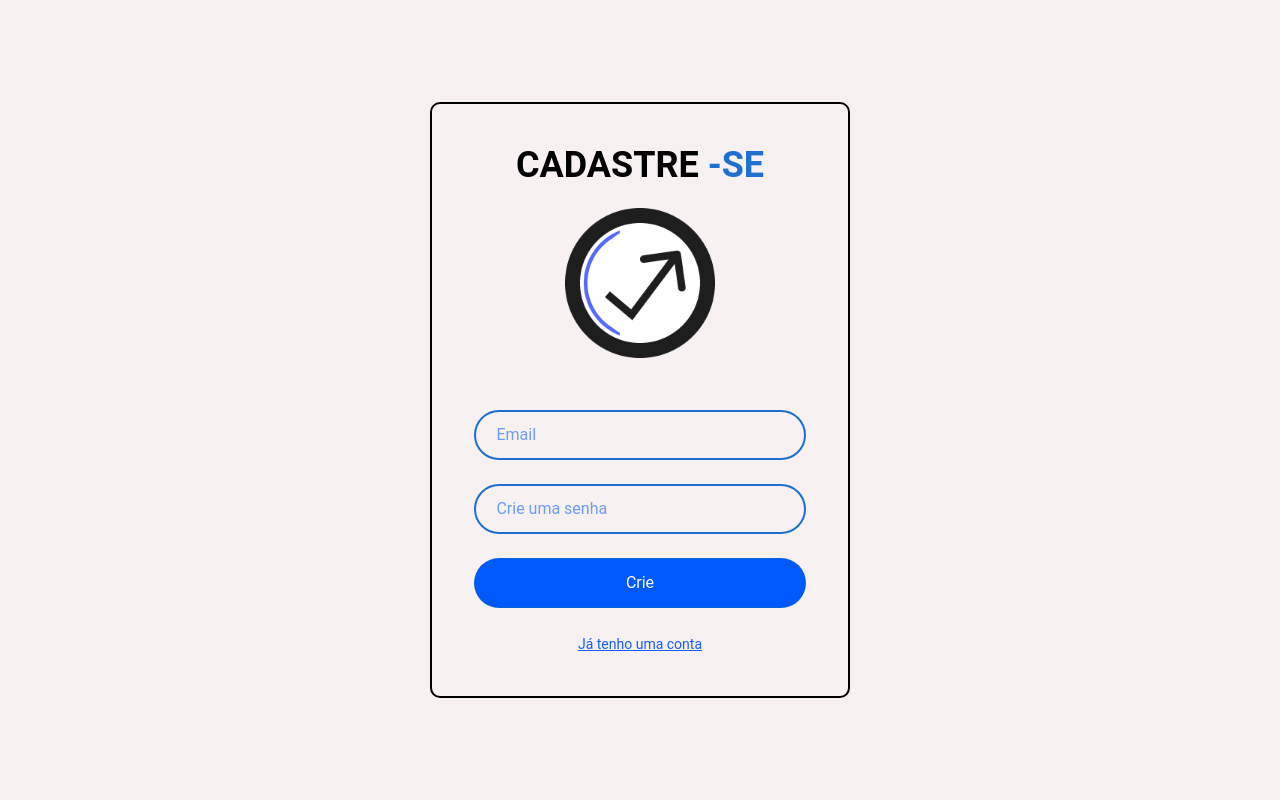
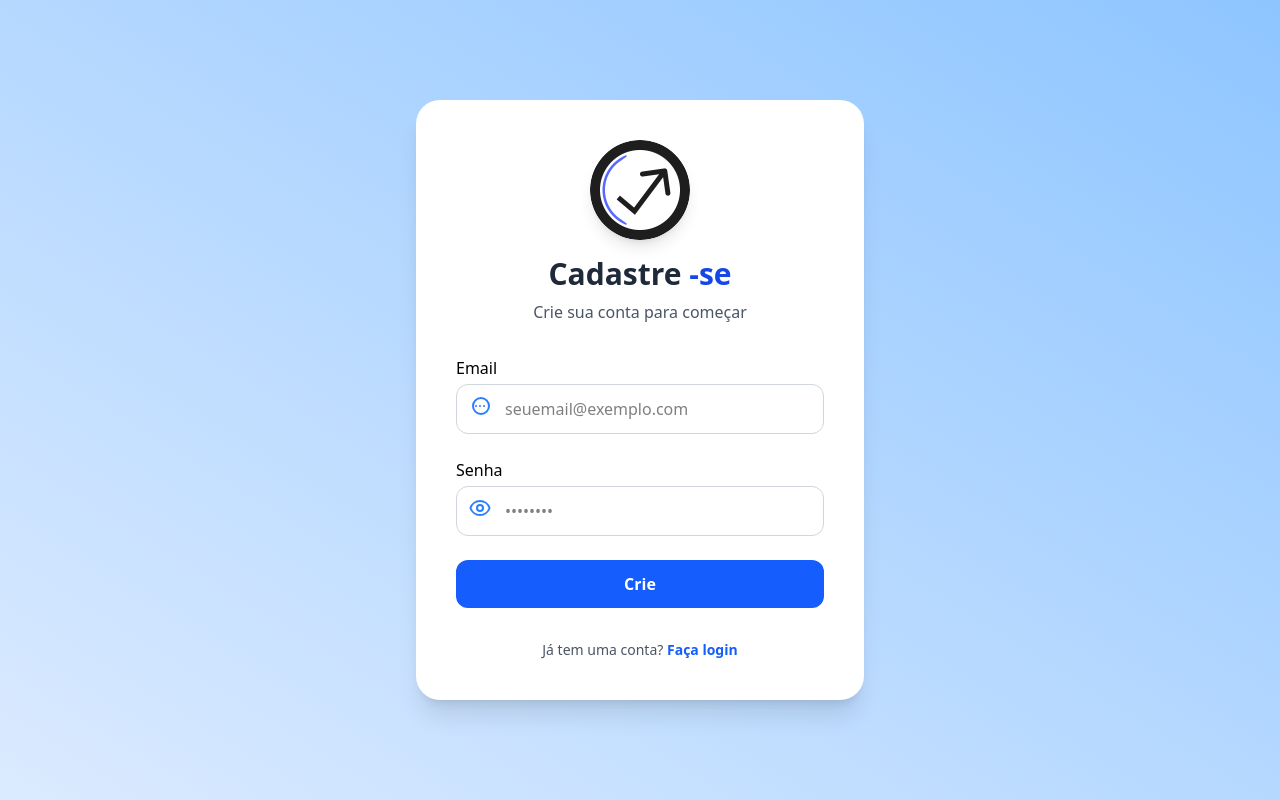
Before and after one commit to theonv/T-Pago, a Next.js app in the folder tp/: page /register in a window 1280 px wide. Built offline with nearby package versions, Linux system fonts and the light colour scheme; no server answers.

Commit message:
Redirecionamento pelo email do usuário no header; Design da página de cadastro alterada.

```diff
--- a/tp/src/app/register/page.jsx
+++ b/tp/src/app/register/page.jsx
@@ -5,67 +5,110 @@ import { create } from '../../functions/create.js';
 
 export default function Register() {
   return (
-    <main className="min-h-screen flex items-center justify-center px-4">
-      <div className="w-full max-w-[420px] border-2 border-foreground rounded-[10px] px-6 py-10 flex flex-col items-center font-['Roboto']">
+    <main className="min-h-screen flex items-center justify-center bg-gradient-to-tr from-blue-100 to-blue-300 px-6 font-sans">
+      <div className="w-full max-w-md bg-white rounded-3xl shadow-xl p-10 space-y-8">
 
-        <header>
-          <h1 className="text-center text-3xl sm:text-[36px] font-bold">
-            CADASTRE <span className="text-[var(--corSecundaria)]">-SE</span>
-          </h1>
-        </header>
-
-        <section className="flex justify-center my-5">
+        {/* Logo e título */}
+        <header className="flex flex-col items-center">
           <Image
             src="/img/Logo.png"
             alt="Logo Tá Pago"
-            width={400}
-            height={400}
-            className="w-full max-w-[120px] sm:max-w-[150px] h-auto"
+            width={100}
+            height={100}
+            className="mb-4 rounded-full shadow-lg"
           />
-        </section>
+          <h1 className="text-3xl font-extrabold text-gray-800">
+            Cadastre <span className="text-blue-700">-se</span>
+          </h1>
+          <p className="text-gray-600 mt-2 text-center">
+            Crie sua conta para começar
+          </p>
+        </header>
 
-        <form onSubmit={create} className="w-full mt-8">
-          <div className="w-full max-w-[90%] mx-auto space-y-6">
-            <div className="h-[50px]">
+        {/* Formulário */}
+        <form onSubmit={create} className="space-y-6">
+          {/* Email */}
+          <div className="relative">
+            <label htmlFor="email" className="block mb-1 font-medium text-black">
+              Email
+            </label>
             <input
               type="email"
               id="email"
               name="email"
-                placeholder="Email"
               required
-                className="w-full h-full bg-transparent border-2 border-foreground rounded-full text-[16px] text-[var(--corSecundaria)] px-5 placeholder:text-[#0059ff8f] focus:outline-none"
+              placeholder="seuemail@exemplo.com"
+              className="w-full pl-12 pr-4 py-3 border border-gray-300 rounded-xl focus:outline-none focus:ring-2 focus:ring-blue-500 transition text-black"
+              autoComplete="username"
             />
+            <div className="absolute left-3 top-[38px] pointer-events-none text-blue-500">
+              <svg
+                xmlns="http://www.w3.org/2000/svg"
+                className="h-6 w-6"
+                fill="none"
+                viewBox="0 0 24 24"
+                stroke="currentColor"
+                strokeWidth={2}
+              >
+                <path strokeLinecap="round" strokeLinejoin="round" d="M16 12h.01M12 12h.01M8 12h.01M21 12c0 4.418-3.582 8-8 8s-8-3.582-8-8 3.582-8 8-8 8 3.582 8 8z" />
+              </svg>
+            </div>
           </div>
 
-            <div className="h-[50px]">
+          {/* Senha */}
+          <div className="relative">
+            <label htmlFor="senha" className="block mb-1 font-medium text-black">
+              Senha
+            </label>
             <input
               type="password"
               id="senha"
               name="senha"
-                placeholder="Crie uma senha"
               required
-                className="w-full h-full bg-transparent border-2 border-foreground rounded-full text-[16px] text-[var(--corSecundaria)] px-5 placeholder:text-[#0059ff8f] focus:outline-none"
+              placeholder="••••••••"
+              className="w-full pl-12 pr-4 py-3 border border-gray-300 rounded-xl focus:outline-none focus:ring-2 focus:ring-blue-500 transition text-black"
+              autoComplete="new-password"
             />
+            <div className="absolute left-3 top-[38px] pointer-events-none text-blue-500">
+              <svg
+                xmlns="http://www.w3.org/2000/svg"
+                className="h-6 w-6"
+                fill="none"
+                viewBox="0 0 24 24"
+                stroke="currentColor"
+                strokeWidth={2}
+              >
+                <path
+                  strokeLinecap="round"
+                  strokeLinejoin="round"
+                  d="M12 15c1.657 0 3-1.343 3-3s-1.343-3-3-3-3 1.343-3 3 1.343 3 3 3z"
+                />
+                <path
+                  strokeLinecap="round"
+                  strokeLinejoin="round"
+                  d="M2.458 12C3.732 7.943 7.523 5 12 5c4.477 0 8.268 2.943 9.542 7-1.274 4.057-5.065 7-9.542 7-4.477 0-8.268-2.943-9.542-7z"
+                />
+              </svg>
+            </div>
           </div>
 
+          {/* Botão */}
           <button
             type="submit"
-              className="w-full py-3 border border-[var(--corSecundaria)] rounded-full text-[16px] text-white bg-[#0059ff] hover:bg-[#0400ff] transition duration-300 ease-in-out transform hover:scale-105"
+            className="w-full bg-blue-600 text-white py-3 rounded-xl font-semibold transition hover:bg-blue-700"
           >
             Crie
           </button>
-          </div>
         </form>
 
-        <div className="w-full flex flex-col items-center space-y-4 mt-6">
-          <div className="text-center">
-            <Link
-              href="/"
-              className="underline text-blue-600 hover:text-blue-900 text-sm"
-            >
-              Já tenho uma conta
+        {/* Link de login */}
+        <div className="mt-6 text-center text-sm text-gray-600 space-y-2">
+          <p>
+            Já tem uma conta?{' '}
+            <Link href="/" className="text-blue-600 hover:underline font-semibold">
+              Faça login
             </Link>
-          </div>
+          </p>
         </div>
       </div>
     </main>
--- a/tp/src/components/header/page.jsx
+++ b/tp/src/components/header/page.jsx
@@ -1,6 +1,7 @@
 'use client';
 import { useUser } from '@/context/usercontext';
 import { useRouter } from 'next/navigation';
+import Link from 'next/link';
 
 export default function Header() {
     const { user, logout } = useUser();
@@ -36,7 +37,7 @@ export default function Header() {
                         <path d="M7 20.662V19a2 2 0 0 1 2-2h6a2 2 0 0 1 2 2v1.662" />
                     </svg>
                     <span className="text-white font-medium text-sm bg-white/20 px-4 py-1.5 rounded-full shadow-sm backdrop-blur-sm">
-                        {user.email}
+                        <Link href="/config/editprofile">{user.email}</Link>
                     </span>
                 </div>
 
```
Lines whose indentation alone changed are shown as unchanged.
